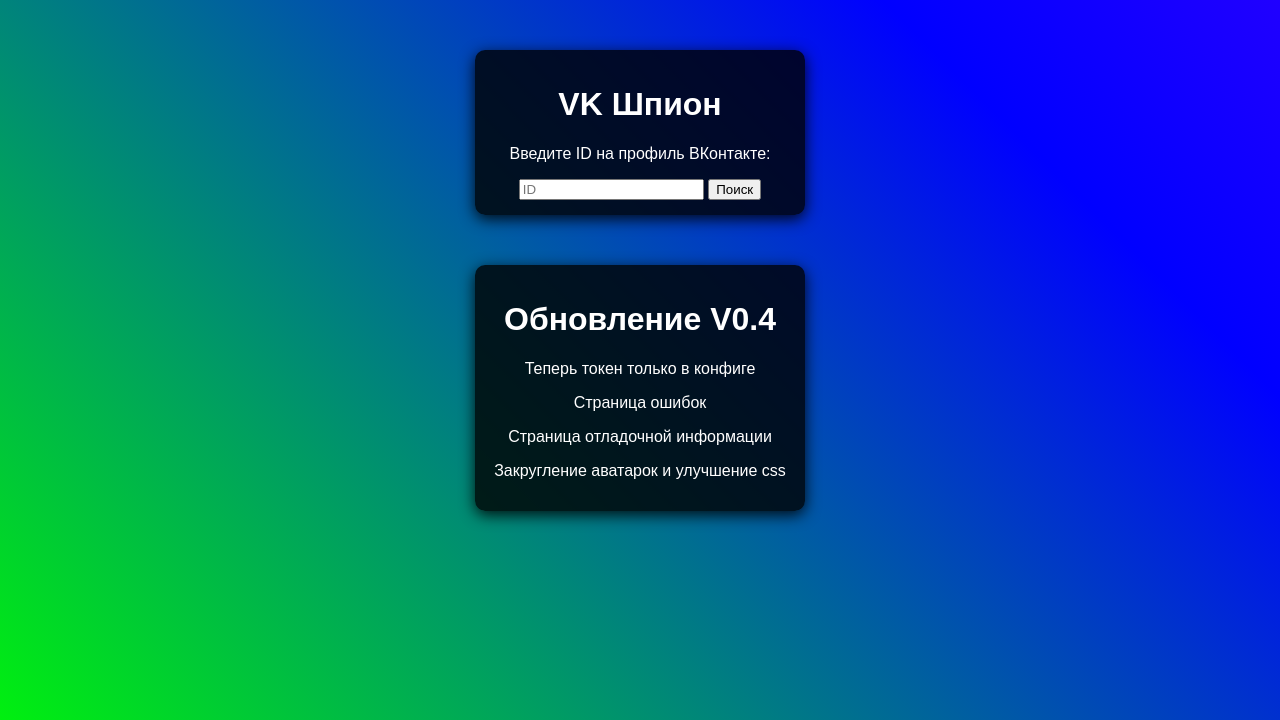
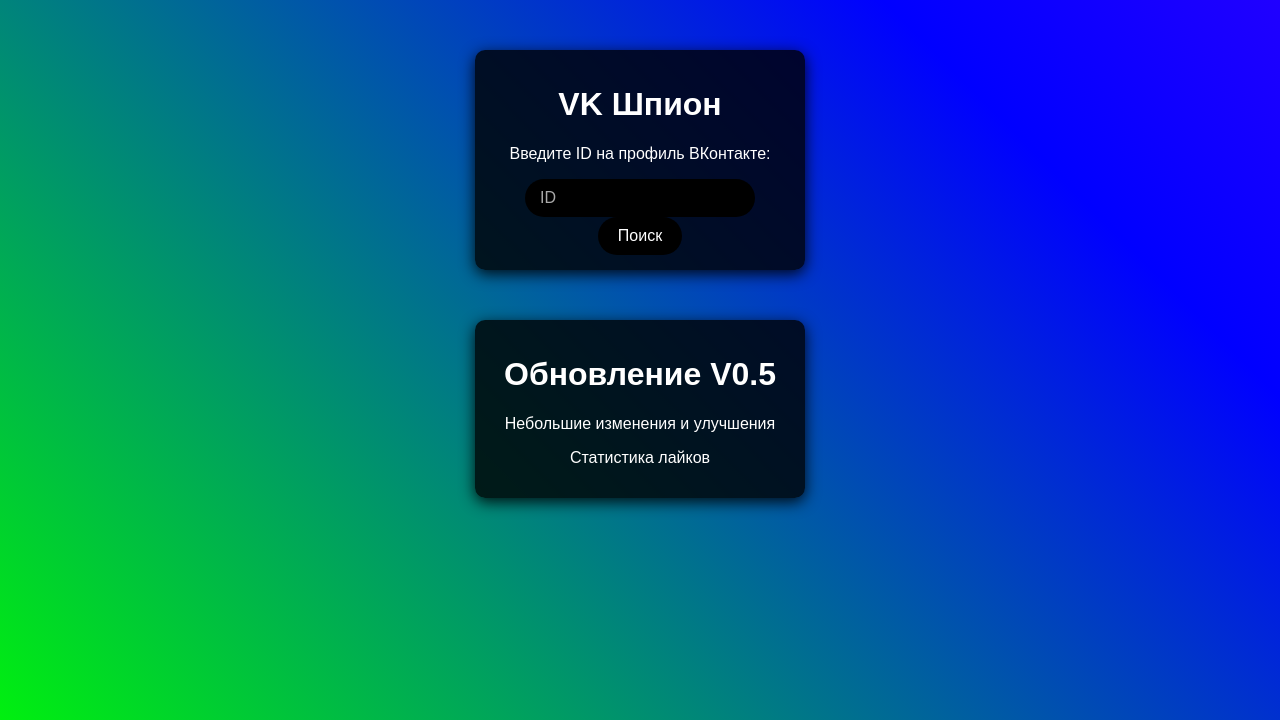
Before and after one commit to inkoson007/INFO-VK-PROFILE-WEB, a PHP site: page / in a window 1280 px wide. Shown: the top 720 px of the page. Run offline with PHP 8.4, Linux system fonts and the light colour scheme.

Commit message:
Обновление V0.5
Небольшие изменения и улучшения
Статистика лайков

```diff
--- a/config.php
+++ b/config.php
@@ -1,4 +1,4 @@
 <?php
 return [
-    'token' => 'ваш токен вк' // Замените на ваш токен вк
+    'token' => '', // Замените на ваш токен вк
 ];
--- a/followers.php
+++ b/followers.php
@@ -41,8 +41,8 @@ function formatLastSeen($last_seen) {
                 <li>
                     <img src="<?php echo $follower['photo_50']; ?>" alt="Аватарка" width="50" height="50">
                     <a href="https://vk.com/id<?php echo $follower['id']; ?>" target="_blank">
-                        <?php echo $follower['first_name'] . ' ' . $follower['last_name']; ?> [<?php echo $follower['id']; ?>]
-                    </a>
+                        <?php echo $follower['first_name'] . ' ' . $follower['last_name']; ?>
+                    </a> [<?php echo $follower['id']; ?>]
                     <span>
                         <?php echo $follower['online'] ? '🟢 В сети' : '⚫ Был(а): ' . formatLastSeen($follower['last_seen']); ?>
                     </span>
--- a/friends.php
+++ b/friends.php
@@ -41,8 +41,8 @@ function formatLastSeen($last_seen) {
                 <li>
                     <img src="<?php echo $friend['photo_50']; ?>" alt="Аватарка" width="50" height="50">
                     <a href="https://vk.com/id<?php echo $friend['id']; ?>" target="_blank">
-                        <?php echo $friend['first_name'] . ' ' . $friend['last_name']; ?> [<?php echo $friend['id']; ?>]
-                    </a>
+                        <?php echo $friend['first_name'] . ' ' . $friend['last_name']; ?>
+                    </a> [<?php echo $friend['id']; ?>]
                     <span>
                         <?php echo $friend['online'] ? '🟢 В сети' : '⚫ Был(а): ' . formatLastSeen($friend['last_seen']); ?>
                     </span>
--- a/index.php
+++ b/index.php
@@ -19,11 +19,9 @@
     </div>
 
     <div class="container">
-    <h1>Обновление V0.4</h1>
-    <p>Теперь токен только в конфиге</p>
-    <p>Страница ошибок</p>
-    <p>Страница отладочной информации</p>
-    <p>Закругление аватарок и улучшение css</p>
+    <h1>Обновление V0.5</h1>
+    <p>Небольшие изменения и улучшения</p>
+    <p>Статистика лайков</p>
     </div>
 
     <script>
--- a/profile.php
+++ b/profile.php
@@ -32,7 +32,7 @@ $platforms = [
 ];
 $platform_text = $platforms[$platform_id] ?? "Неизвестное устройство";
 
-$online_text = $is_online ? "В сети" : "Офлайн";
+$online_text = $is_online ? "🟢 В сети" : "⚫ Офлайн";
 $time_ago = $last_seen_time ? time() - $last_seen_time : null;
 $last_seen_formatted = $last_seen_time ? date("d.m.Y H:i", $last_seen_time) : "Неизвестно";
 $time_ago_text = $time_ago ? gmdate("H часов i минут", $time_ago) . " назад" : "Неизвестно";
@@ -71,6 +71,7 @@ $user_status = !empty($user['status']) ? $user['status'] : "Нет статус
       <!-- Кнопки для просмотра друзей и подписчиков -->
     <button onclick="window.location.href='friends.php?id=<?php echo $vk_id; ?>'">Просмотр друзей</button>
     <button onclick="window.location.href='followers.php?id=<?php echo $vk_id; ?>'">Просмотр подписчиков</button>
+    <button onclick="window.location.href='likes_from_users.php?id=<?php echo $vk_id; ?>'">Статистика лайков</button>
 </div>
     <footer>Developer INK</footer>
 </body>
--- a/styles.css
+++ b/styles.css
@@ -105,3 +105,39 @@ img {
   border-radius: 50%;
   object-fit: cover; /* Обрезает и центрирует фото */
 }
+
+button {
+  background-color: black;
+  color: white;
+  border: none;
+  border-radius: 25px; /* Овальная форма */
+  padding: 10px 20px;
+  font-size: 16px;
+  cursor: pointer;
+  transition: background-color 0.3s ease;
+}
+
+button:hover {
+  background-color: #333; /* Серый при наведении */
+}
+
+input[type="text"] {
+  background-color: black;
+  color: white;
+  border: none;
+  border-radius: 25px; /* Овальная форма */
+  padding: 10px 15px;
+  font-size: 16px;
+  outline: none;
+  width: 200px; /* Можно изменить под нужный размер */
+  transition: background-color 0.3s ease, box-shadow 0.3s ease;
+}
+
+input[type="text"]::placeholder {
+  color: #aaa; /* Серый цвет плейсхолдера */
+}
+
+input[type="text"]:focus {
+  background-color: #222;
+  box-shadow: 0 0 5px rgba(255, 255, 255, 0.5);
+}
```
Also changed, not shown: likes_from_users.php (added, +108 -0 lines).
